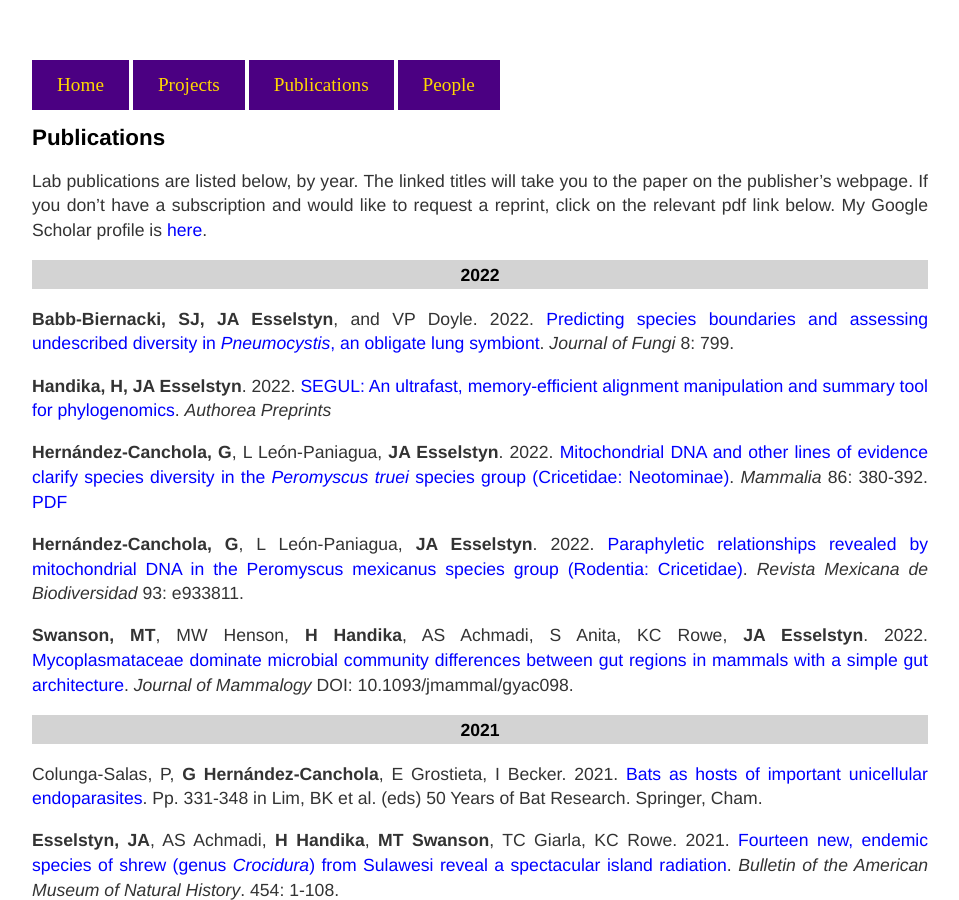
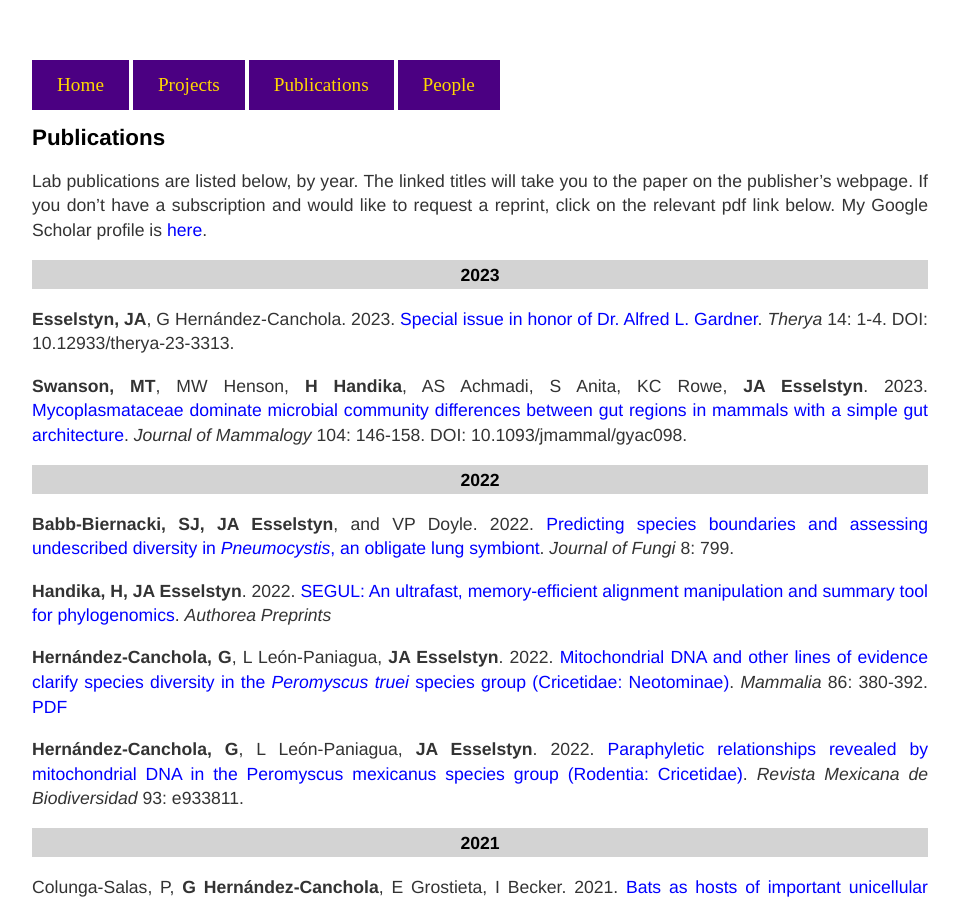
Before and after one commit to esselstyn/esselstyn.github.io, a Jekyll site: the page built from publications.md, in a window 1280 px wide and 900 px high. Shown: the whole window, without its empty margins (160-1119 px from the left). Built offline with Jekyll 4.4.1, drawn with Linux system fonts in a browser that asks for light colours.

Commit message:
Update publications.md

```diff
--- a/publications.md
+++ b/publications.md
@@ -5,6 +5,12 @@ title: Publications
 
 # Publications
 Lab publications are listed below, by year. The linked titles will take you to the paper on the publisher's webpage. If you don't have a subscription and would like to request a reprint, click on the relevant pdf link below. My Google Scholar profile is [here](https://scholar.google.com/citations?user=8p7eEcAAAAAJ&hl=en).
+
+### 2023
+**Esselstyn, JA**, G Hernández-Canchola. 2023. [Special issue in honor of Dr. Alfred L. Gardner](https://doi.org/10.12933/therya-23-3313). _Therya_ 14: 1-4. DOI: 10.12933/therya-23-3313.
+
+**Swanson, MT**, MW Henson, **H Handika**, AS Achmadi, S Anita, KC Rowe, **JA Esselstyn**. 2023. [Mycoplasmataceae dominate microbial community differences between gut regions in mammals with a simple gut architecture](https://doi.org/10.1093/jmammal/gyac098). _Journal of Mammalogy_ 104: 146-158. DOI: 10.1093/jmammal/gyac098.
+
 
 ### 2022
 **Babb-Biernacki, SJ, JA Esselstyn**, and VP Doyle. 2022. [Predicting species boundaries and assessing undescribed diversity in _Pneumocystis_, an obligate lung symbiont](https://doi.org/10.3390/jof8080799). _Journal of Fungi_ 8: 799.
@@ -15,7 +21,6 @@ Lab publications are listed below, by year. The linked titles will take you to t
 
 **Hernández-Canchola, G**, L León-Paniagua, **JA Esselstyn**. 2022. [Paraphyletic relationships revealed by mitochondrial DNA in the Peromyscus mexicanus species group (Rodentia: Cricetidae)](https://doi.org/10.22201/ib.20078706e.2022.93.3811). _Revista Mexicana de Biodiversidad_ 93: e933811.
 
-**Swanson, MT**, MW Henson, **H Handika**, AS Achmadi, S Anita, KC Rowe, **JA Esselstyn**. 2022. [Mycoplasmataceae dominate microbial community differences between gut regions in mammals with a simple gut architecture](https://doi.org/10.1093/jmammal/gyac098). _Journal of Mammalogy_ DOI: 10.1093/jmammal/gyac098.
 
 ### 2021
 Colunga-Salas, P, **G Hernández-Canchola**, E Grostieta, I Becker. 2021. [Bats as hosts of important unicellular endoparasites](https://doi.org/10.1007/978-3-030-54727-1_20). Pp. 331-348 in Lim, BK et al. (eds) 50 Years of Bat Research. Springer, Cham.
```
